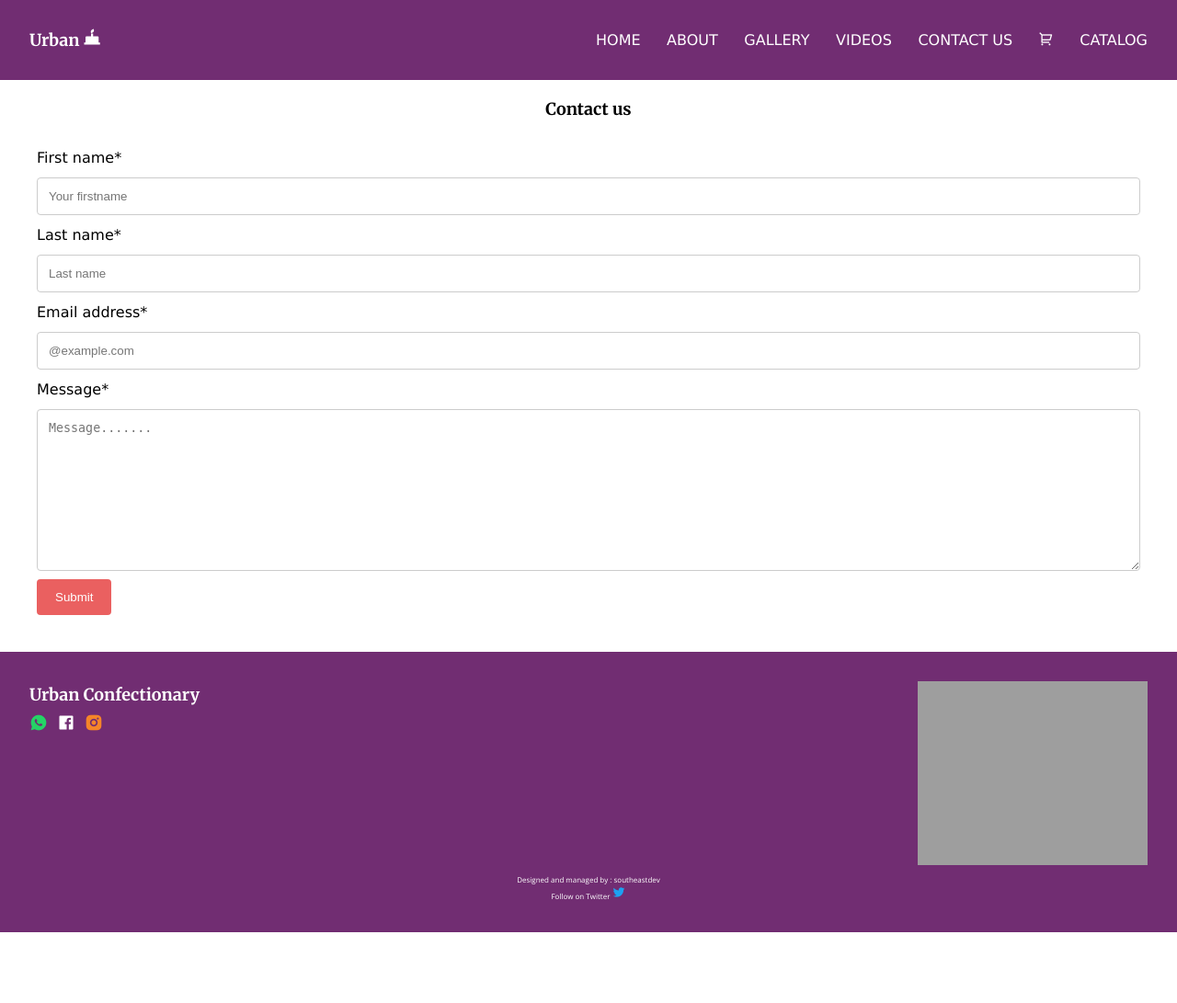
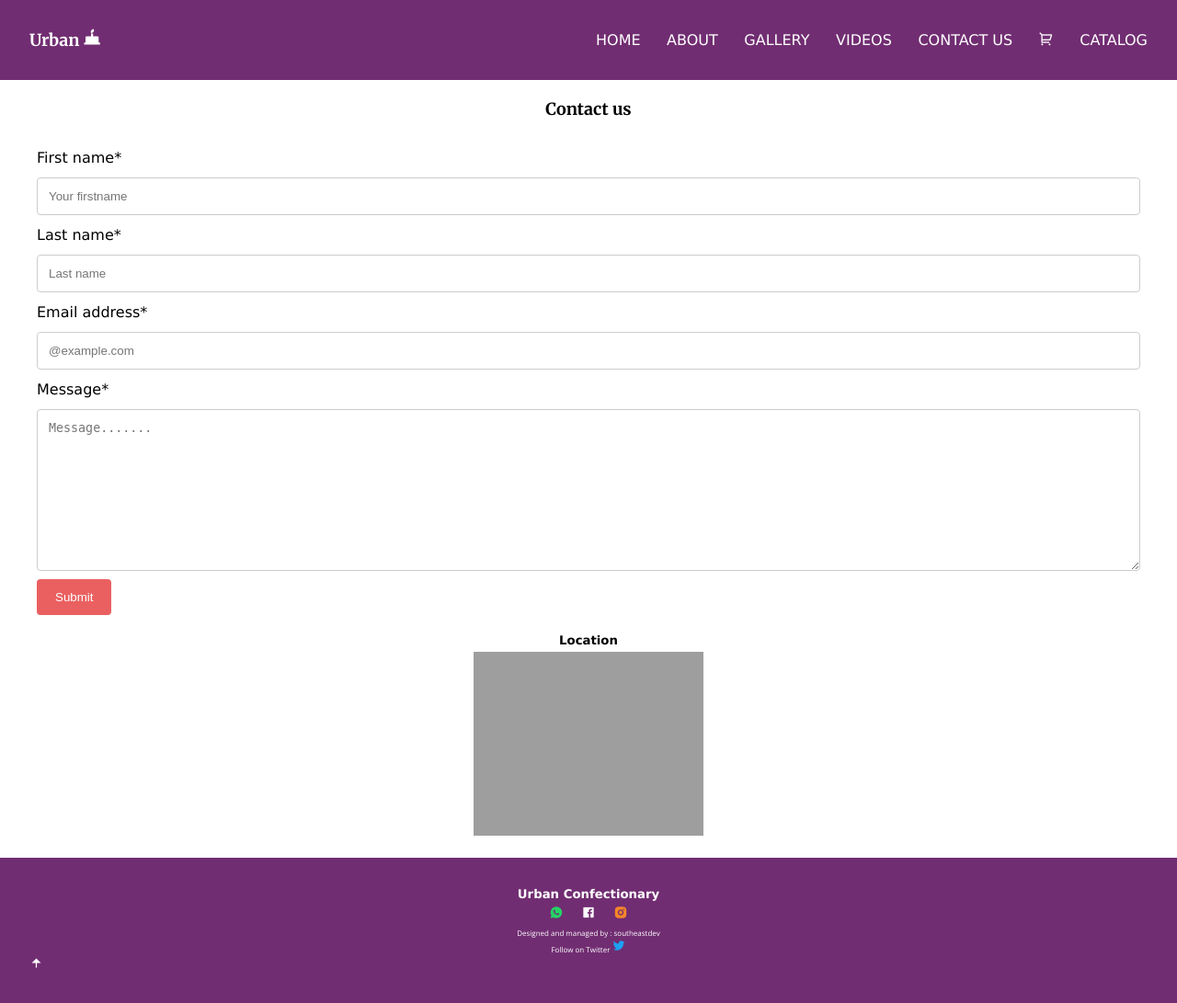
Before and after one commit to Nwafor6/urbanconfection-business-website, a Django app: page /contact-us/ in a window 1280 px wide. Shown: the whole page at 92% size. Before the commit the page ends 1014 px from the top, so only its background shows below. Run offline with Django 3.2, Linux system fonts and the light colour scheme; some libraries are stand-ins or nearby versions; grey boxes are pictures that could not be loaded.

Commit message:
removed the map and added it to contact us

```diff
--- a/static/css/style.css
+++ b/static/css/style.css
@@ -192,10 +192,14 @@ header{
         display: flex;
         flex-flow: column;
     }
+    .slider .welcome-text{
+    margin-left: 0;
+}
 
     .slider .welcome-note{
     width: 100%;
 }
+
 
 
     .slider img{
@@ -476,13 +480,16 @@ input[type=submit]:hover{
 .ficons{
     display: flex;
     flex-flow: row wrap;
-    /*justify-content: space-around;*/
+    justify-content: center;
+    align-items: center;
     grid-gap: 10px;
-    font-size: 20px;
+    font-size: 15px;
+
 }
 .ficons li{
     display: inline-block;
     list-style: none;
+    padding: 5px;
 }
 .ficons li a{
     text-decoration: none;
--- a/templates/mainapp/contact-us.html
+++ b/templates/mainapp/contact-us.html
@@ -51,6 +51,12 @@
                     <input type="submit">
                 </form>
         </div>
+          <div class="map" style="text-align:center;">
+            <div style="margin-bottom: 5px;"><h5>Location</h5></div>
+                <iframe src="https://www.google.com/maps/embed?pb=!1m18!1m12!1m3!1d1171084.2401368008!2d2.571041373479435!3d6.3732223552110545!2m3!1f0!2f0!3f0!3m2!1i1024!2i768!4f13.1!3m3!1m2!1s0x103b8b2ae68280c1%3A0xdc9e87a367c3d9cb!2sLagos!5e0!3m2!1sen!2sng!4v1654112325490!5m2!1sen!2sng" width="250" height="200" style="border:0;" allowfullscreen="" loading="lazy" referrerpolicy="no-referrer-when-downgrade"></iframe>
+
+             </div>
+        </div>
     </div>
     <!-- footer  -->
    {% endblock%}
--- a/templates/partials/base.html
+++ b/templates/partials/base.html
@@ -67,7 +67,13 @@
 
      <!-- footer  -->
      <div class="footer-container">
-        <div class="row">
+        <div class="fheadng" style="text-align:center;"><h5>Urban Confectionary</h5></div>
+        <ul class="ficons">
+                        <li><a href="https://whatsapp.com" target="blank"><i class="ri-whatsapp-fill w-link"></i></a></li>
+                         <li><a href="https://facebook.com" target="blank"><i class="ri-facebook-box-fill f-link"></i></a></li>
+                          <li><a href="https://instagram.com" target="blank"><i class="ri-instagram-fill i-link"></i></a></li>
+                    </ul>
+        <!-- <div class="row">
             <div class="f-content">
                 <div class="fheadng"><h3>Urban Confectionary</h3></div>
                 <div class="fbody">
@@ -76,20 +82,16 @@
                          <li><a href="https://facebook.com" target="blank"><i class="ri-facebook-box-fill f-link"></i></a></li>
                           <li><a href="https://instagram.com" target="blank"><i class="ri-instagram-fill i-link"></i></a></li>
                     </ul>
-
-
-                    <!-- <p><i class="ri-whatsapp-fill flink"></i></p>
-                    <p><i class="ri-facebook-box-fill flink"></i><a href="https://facebook.com/urbanconfectioneryng"></a></p>
-                    <p><i class="ri-instagram-fill flink"></i><a href="https://instagra.com"></a></p> -->
                 </div>
-            </div>
-          <div class="map">
+            </div> -->
+        <!--   <div class="map">
                 <iframe src="https://www.google.com/maps/embed?pb=!1m18!1m12!1m3!1d1171084.2401368008!2d2.571041373479435!3d6.3732223552110545!2m3!1f0!2f0!3f0!3m2!1i1024!2i768!4f13.1!3m3!1m2!1s0x103b8b2ae68280c1%3A0xdc9e87a367c3d9cb!2sLagos!5e0!3m2!1sen!2sng!4v1654112325490!5m2!1sen!2sng" width="250" height="200" style="border:0;" allowfullscreen="" loading="lazy" referrerpolicy="no-referrer-when-downgrade"></iframe>
 
              </div>
-        </div>
+        </div> -->
         <p style="font-size: 8px; text-align: center;">Designed and managed by : southeastdev</p>
          <p style="font-size: 8px; text-align: center;">Follow on Twitter <a href="https://twitter.com/southeastdev" class="" style="text-decoration: none;color: #1DA1F2; font-size: 15px;" target="blank"> <i class="ri-twitter-fill"></i></a></p>
+         <a href="" style="text-decoration:none; font-size: 15px;"><i class="ri-arrow-up-fill" style="color:white;"></i></a>
     </div>
 
 
```
